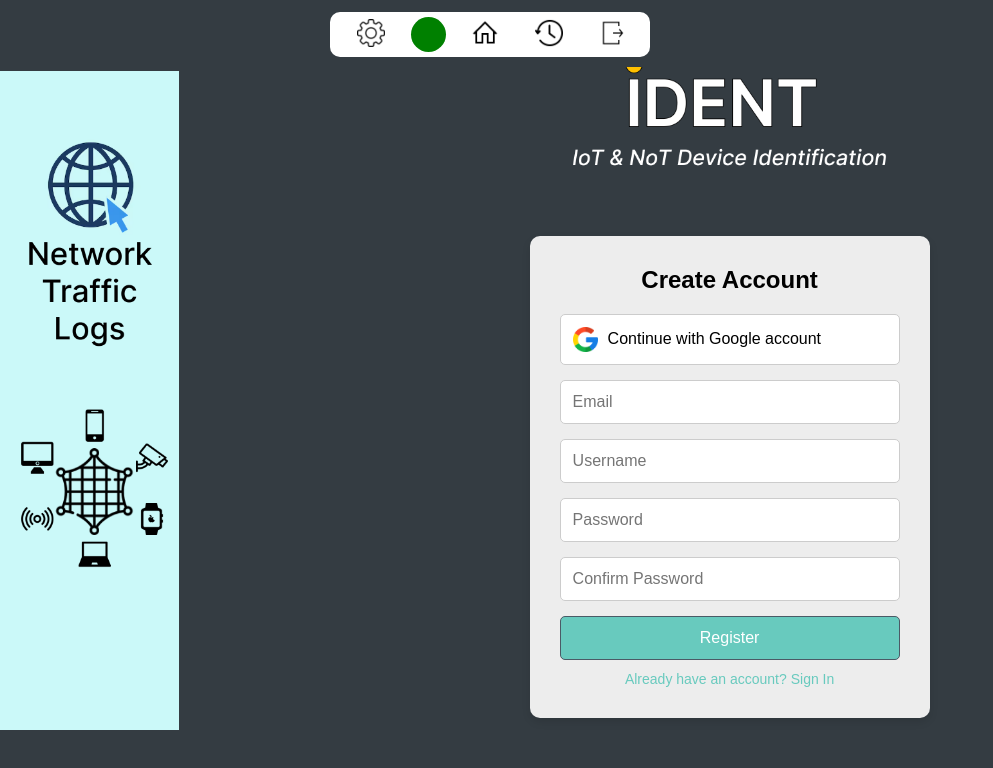
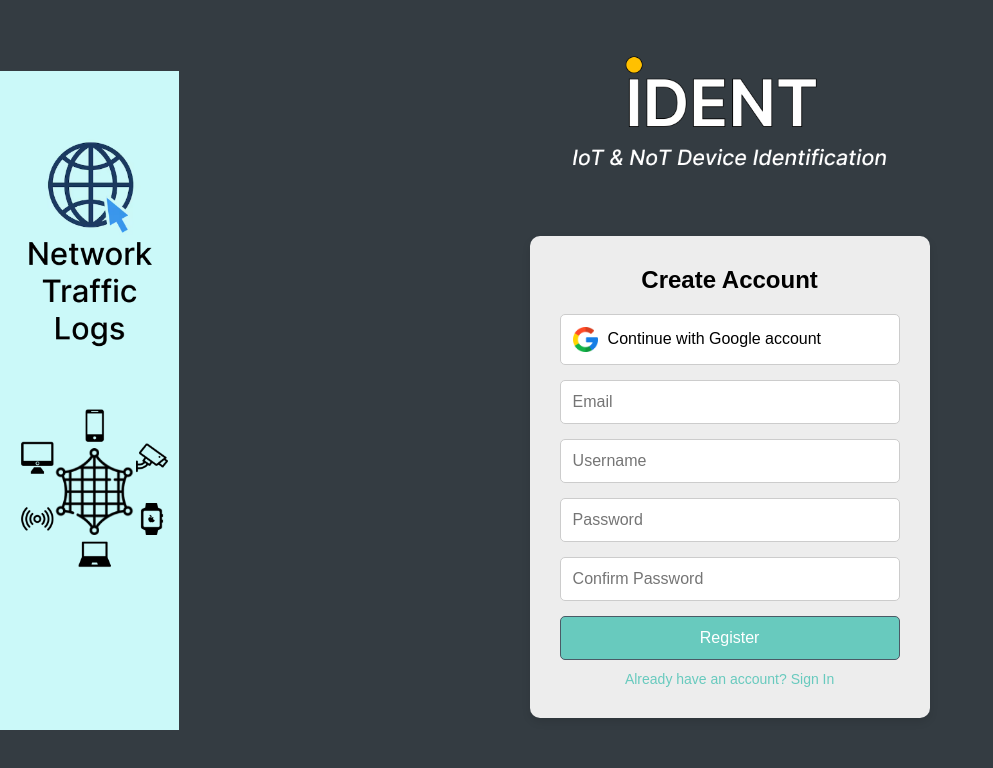
Before and after one commit to TalFlint1/iot-not-identification, a React (Create React App) app in the folder src/frontend/: page / in a window 1280 px wide. Shown: the top 768 px of the page, without its empty margins (0-993 px from the left). Built offline with nearby package versions, Linux system fonts and the light colour scheme.

Commit message:
removed initial from upperbar, removed upperbar from reg and login

```diff
--- a/src/frontend/src/components/LoginScreen.js
+++ b/src/frontend/src/components/LoginScreen.js
@@ -54,7 +54,6 @@ const LoginScreen = () => {
           padding: 0,
         }}
       />
-      <UpperBar username={username} />
       {/* Main Content */}
       <div style={{ flex: 1, padding: "20px", backgroundColor: "#343C42" }}>
         <Title />
--- a/src/frontend/src/components/RegisterScreen.js
+++ b/src/frontend/src/components/RegisterScreen.js
@@ -73,7 +73,6 @@ const RegisterScreen = () => {
           backgroundRepeat: "no-repeat", height: "100%", width: "14%", margin: 0, padding: 0,
         }}
       />
-      <UpperBar username={username} />
       {/* Main Content */}
       <div style={{ flex: 1, padding: "20px", backgroundColor: "#343C42" }}>
         <Title />
--- a/src/frontend/src/components/UpperBar.js
+++ b/src/frontend/src/components/UpperBar.js
@@ -63,7 +63,7 @@ const UpperBar = ({ username }) => {
           <img src={settingsIcon} alt="Settings" style={iconStyle} />
         </button>
 
-        {/* User Initials */}
+        {/* User Initials
         <button
             style={{
                 ...iconButtonStyle,
@@ -88,7 +88,7 @@ const UpperBar = ({ username }) => {
             >
                 {username[0]}
             </span>
-        </button>
+        </button> */}
 
         {/* Home Icon */}
         <button onClick={handleHomeClick} style={iconButtonStyle}>
```
